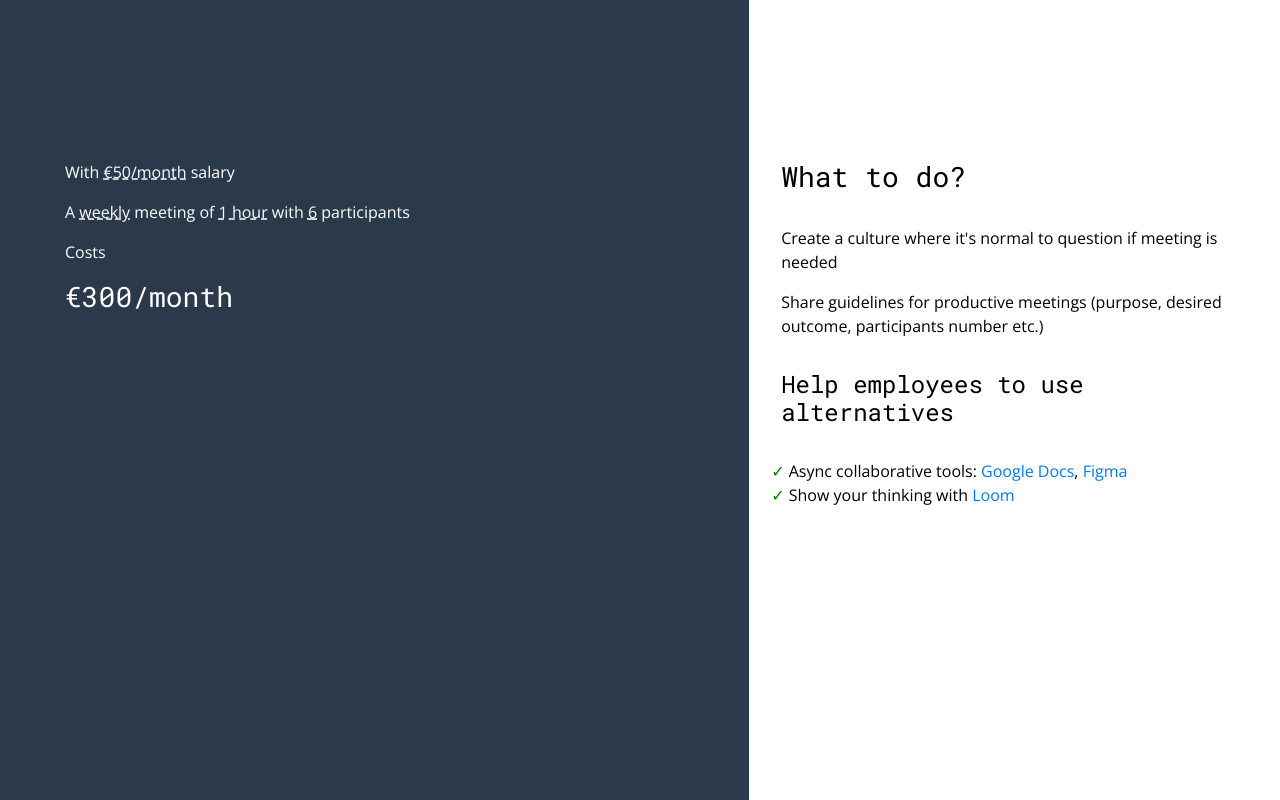
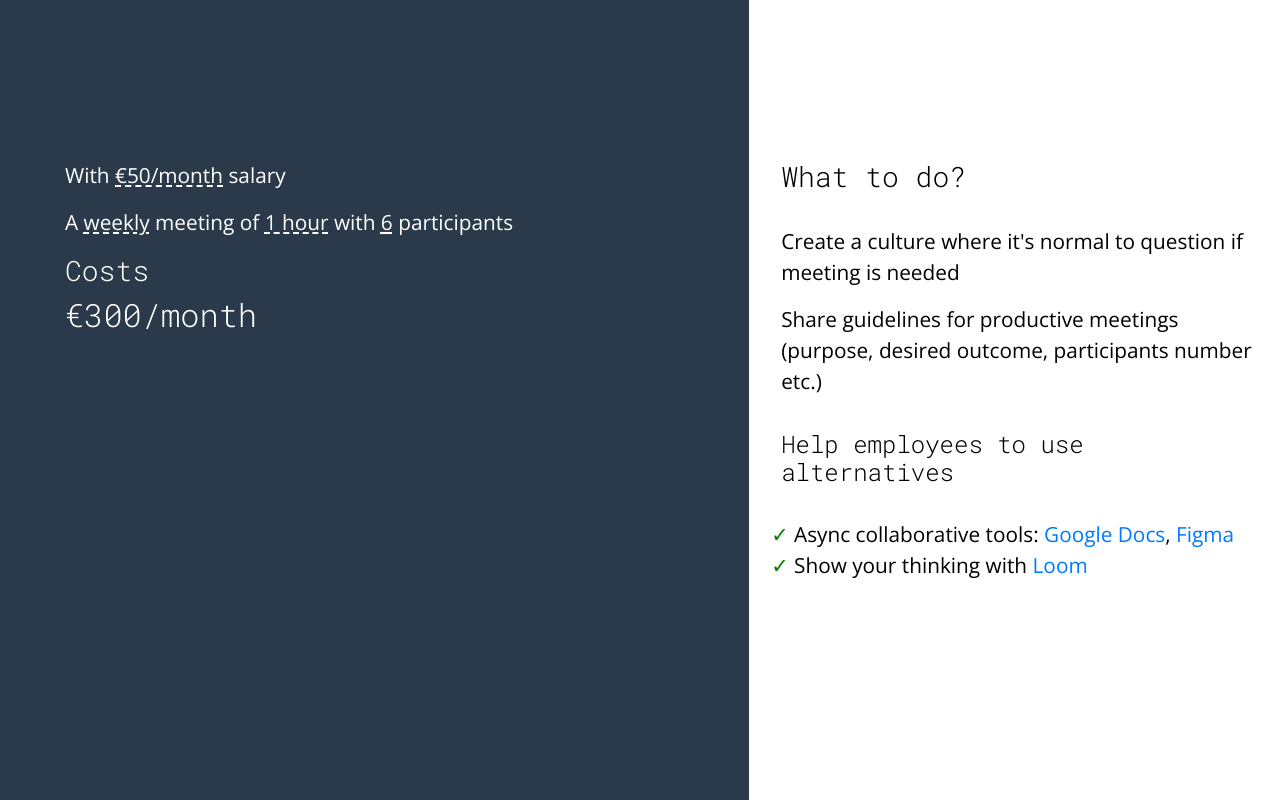
Before and after one commit to designrank/meetingless, a Vue app: page /business-impact in a window 1280 px wide. Built offline with nearby package versions, Linux system fonts and the light colour scheme.

Commit message:
Some minor improvements for semantics and outer clicks

```diff
--- a/package.json
+++ b/package.json
@@ -12,6 +12,7 @@
     "bootstrap": "^4.5.3",
     "bootstrap-vue": "^2.19.0",
     "core-js": "^3.6.5",
+    "v-click-outside": "^3.1.2",
     "vue": "^2.6.11",
     "vue-class-component": "^7.2.3",
     "vue-property-decorator": "^8.4.2",
--- a/public/index.html
+++ b/public/index.html
@@ -4,10 +4,8 @@
 	<meta charset="utf-8">
 	<meta http-equiv="X-UA-Compatible" content="IE=edge">
 	<meta name="viewport" content="width=device-width,initial-scale=1.0">
-	<link rel="preconnect" href="https://fonts.gstatic.com">
-	<link rel="preconnect" href="https://fonts.gstatic.com">
-	<link href="https://fonts.googleapis.com/css2?family=Open+Sans:wght@300;400&display=swap" rel="stylesheet">
-	<link href="https://fonts.googleapis.com/css2?family=Roboto+Mono&display=swap" rel="stylesheet">
+	<link rel="preconnect" href="https://fonts.gstatic.com" crossorigin>
+	<link href="https://fonts.googleapis.com/css2?family=Open+Sans&family=Roboto+Mono:wght@300&display=swap" rel="stylesheet" crossorigin>
 	<link rel="icon" href="<%= BASE_URL %>favicon.ico">
 	<title><%= htmlWebpackPlugin.options.title %></title>
 </head>
--- a/src/App.vue
+++ b/src/App.vue
@@ -5,8 +5,10 @@
 </template>
 
 <style lang="scss">
+
 #app {
   font-family: 'Open Sans', sans-serif  !important;
+  font-size: 1.3rem;
 }
 
 h1, h2, h3, h4, h5, h6 {
--- a/src/components/InlineDropdown.vue
+++ b/src/components/InlineDropdown.vue
@@ -1,17 +1,24 @@
 <template>
-  <span class="dropdown d-inline">
-          <span
+<!--  <b-dropdown :id="'dropdown-' + rand" variant='link' :text="caption" class="d-inline" :title="title" v-b-tooltip.hover v-b-tooltip.top v-b-toggle.meetingNameEdit toggle-class="text-decoration-none" no-caret>-->
+<!--    <b-dropdown-item class="p-2 adjustable">-->
+<!--      <slot/>-->
+<!--    </b-dropdown-item>-->
+<!--  </b-dropdown>-->
+
+  <div class="dropdown d-inline" v-click-outside="hideDropdown">
+          <a
+              target="#"
               class="adjustable name-selection"
               v-b-tooltip.hover v-b-tooltip.top v-b-toggle.meetingNameEdit
               :title="title"
-              @click="toggleDropdown"
-          >{{caption}}</span>
+              v-on:click.prevent="toggleDropdown"
+          >{{caption}}</a>
               <div :class="['dropdown-menu', showEdit ? 'show' : '']">
                 <div class="dropdown-item p-2">
                   <slot/>
                 </div>
               </div>
-            </span>
+            </div>
 </template>
 
 <script lang="ts">
@@ -26,8 +33,14 @@ export default class InlineDropdown extends Vue {
 
   private showEdit = false
 
+  private rand = Math.floor(Math.random()*1000)
+
   public toggleDropdown() {
     this.showEdit = !this.showEdit
+  }
+
+  public hideDropdown() {
+    this.showEdit = false
   }
 }
 </script>
@@ -36,4 +49,17 @@ export default class InlineDropdown extends Vue {
 .dropdown-menu {
   width: max-content;
 }
+
+.adjustable {
+  text-decoration: underline dashed;
+}
+
+a {
+  color: inherit;
+  cursor: pointer;
+}
+
+a:hover {
+  color: lightgrey;
+}
 </style>
--- a/src/main.ts
+++ b/src/main.ts
@@ -2,6 +2,9 @@ import Vue from 'vue'
 import App from './App.vue'
 import router from './router/router'
 import store from './store'
+
+import vClickOutside from 'v-click-outside'
+Vue.use(vClickOutside)
 
 Vue.config.productionTip = false
 
--- a/src/views/BusinessImpact.vue
+++ b/src/views/BusinessImpact.vue
@@ -42,12 +42,13 @@
             </InlineDropdown>
             participants
           </p>
-          <p>
+          <h3>
             Costs
-          </p>
-          <h3>
+          </h3>
+          <h2>
             {{ salaryCurrency }}{{ meetingCost }}/month
-          </h3>
+          </h2>
+
         </section>
       </article>
     </template>
```
Also changed, not shown: 1 other file (tests, documents, lock files or other folders).
